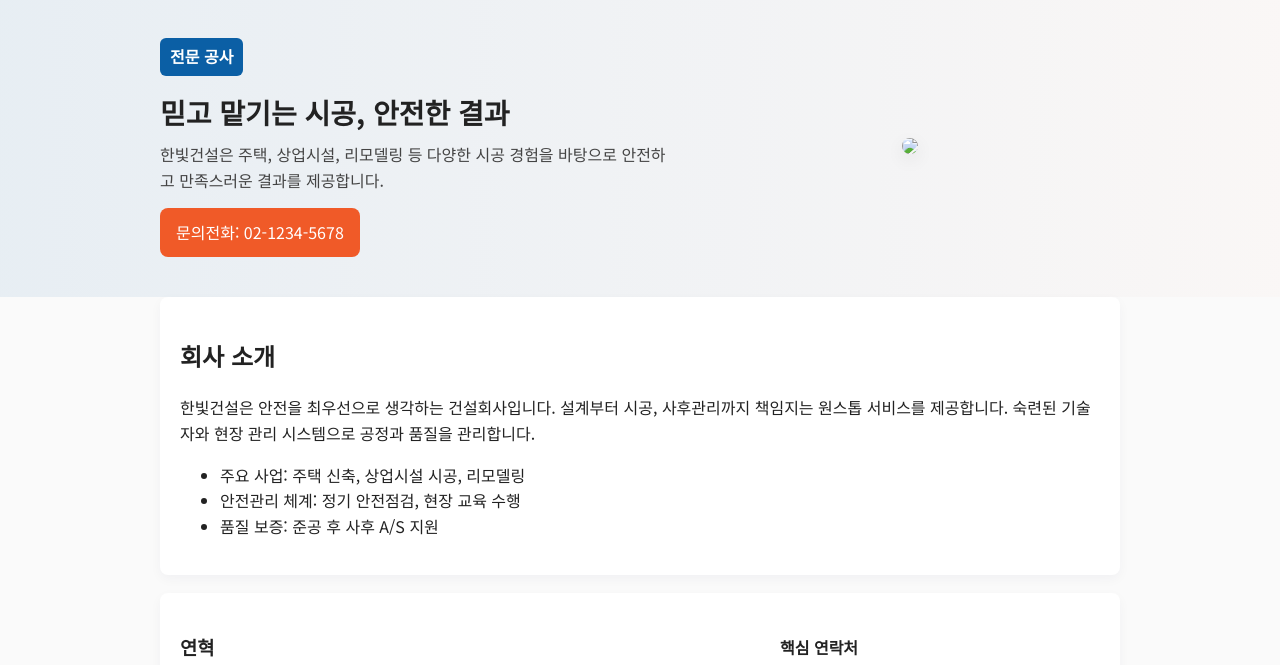
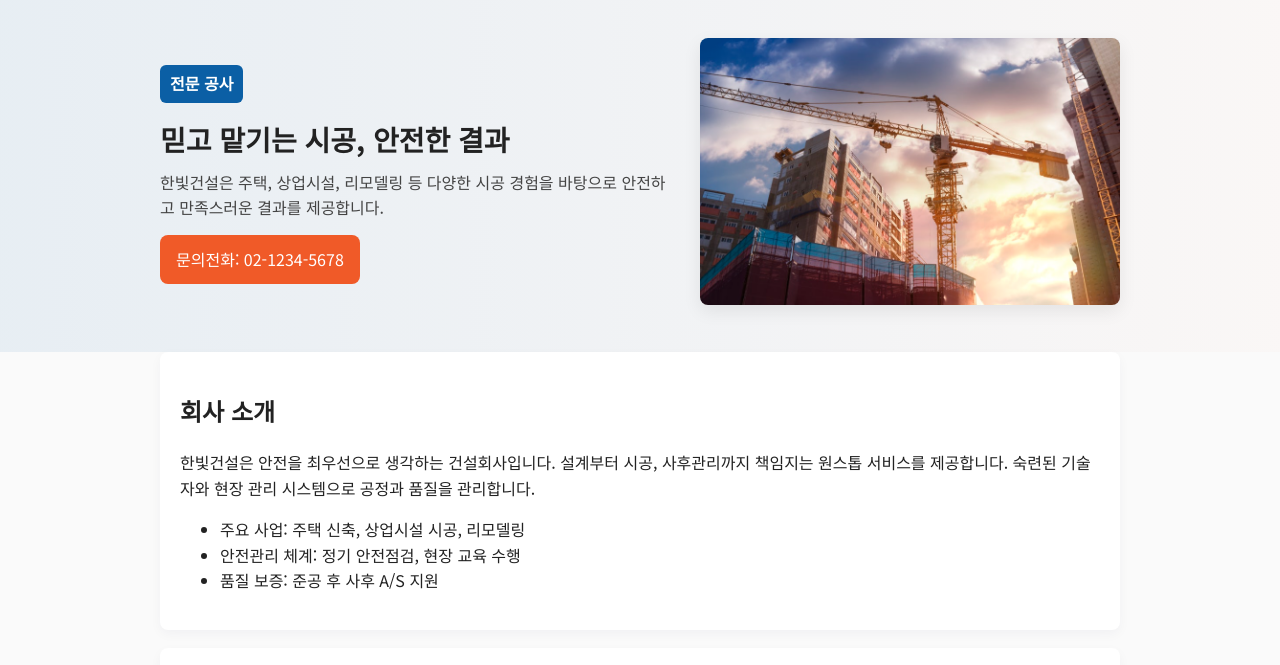
Before and after one commit to blwxxxx/bit, a plain HTML site: page index.html in a window 1280 px wide. Shown: the part 67-732 px from the top of the page. Drawn offline with Linux system fonts and the light colour scheme.

Commit message:
Update index.html

```diff
--- a/index.html
+++ b/index.html
@@ -90,7 +90,7 @@
         <a class="cta" href="#contact">문의전화: 02-1234-5678</a>
       </div>
       <div class="hero-img">
-        <img src="assets/hero.jpg">
+        <img src="image.png">
       </div>
     </div>
   </section>
```
